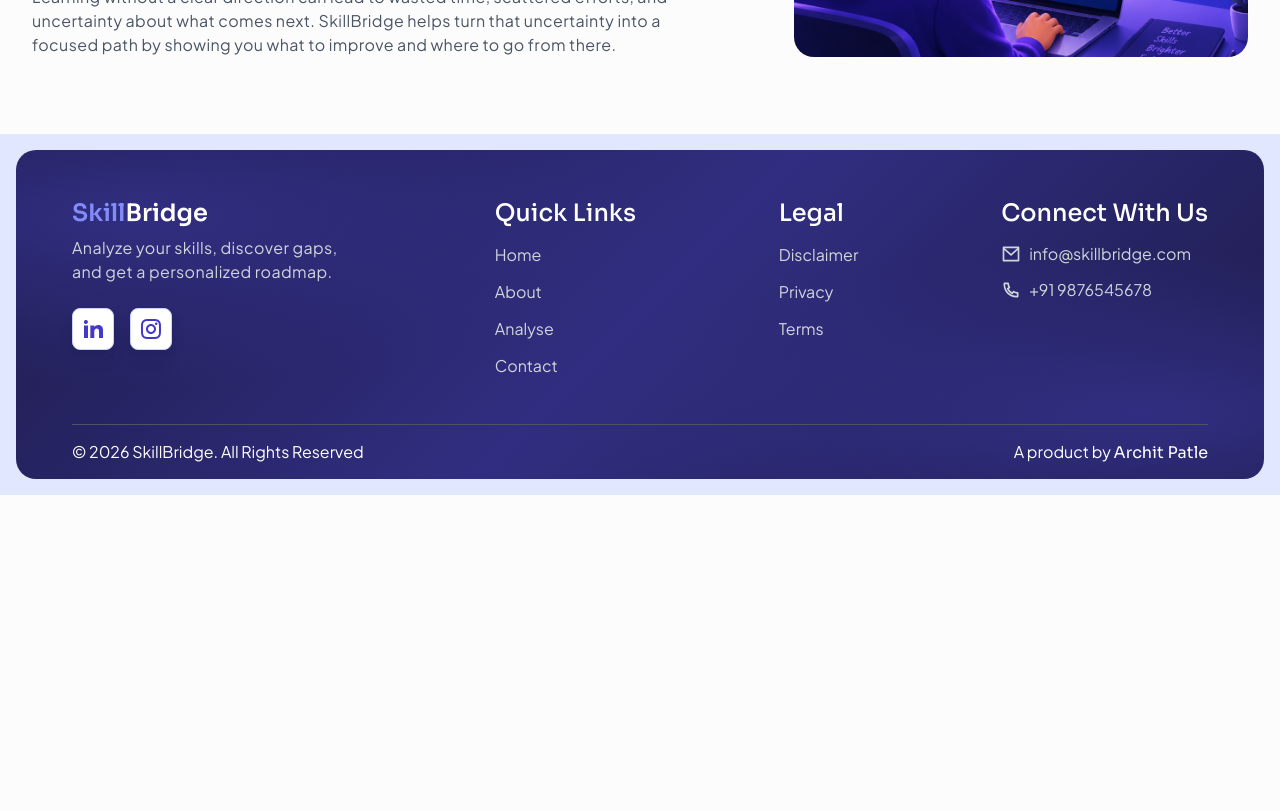
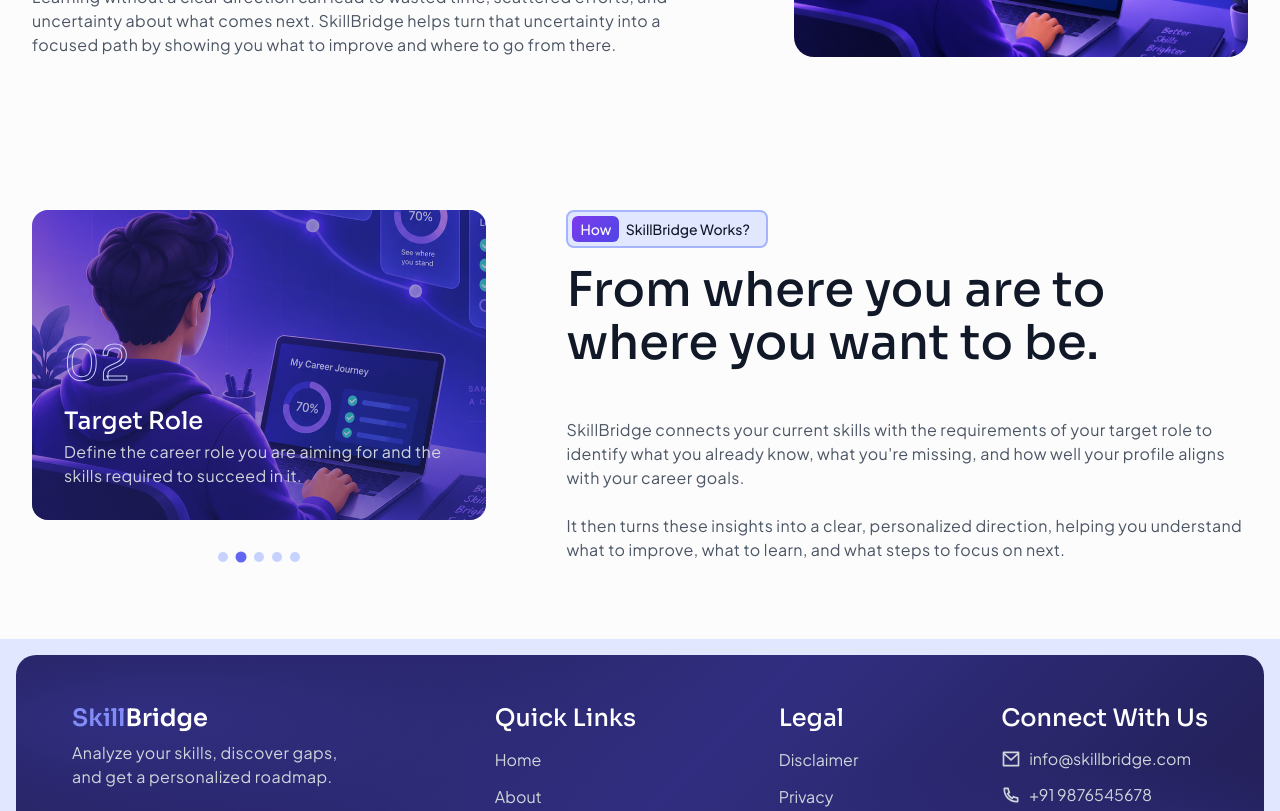
Before and after one commit to architpatle/skill-bridge, a React (Vite) app: page /about in a window 1280 px wide. Shown: the part 1000-1811 px from the top of the page. Before the commit the page ends 1495 px from the top, so only its background shows below. Built offline with nearby package versions, Linux system fonts and the light colour scheme.

Commit message:
Added How Section in About Page

```diff
--- /dev/null
+++ b/src/components/about/How/How.jsx
@@ -0,0 +1,119 @@
+import { useState, useEffect } from 'react'
+
+import styles from './How.module.css'
+
+import Eyebrow from '../../ui/Eyebrow/Eyebrow'
+import HowCard from './HowCard/HowCard';
+
+import {
+    RiUserStarLine,
+    RiBriefcase4Line,
+    RiSearchEyeLine,
+    RiPulseLine,
+    RiRouteLine
+} from "react-icons/ri";
+
+const howData = [
+    {
+        id: 1,
+        icon: RiUserStarLine,
+        heading: 'Your Skills',
+        description: 'Understand your current skills, experience, and capabilities to establish a clear starting point.',
+    },
+    {
+        id: 2,
+        icon: RiBriefcase4Line,
+        heading: 'Target Role',
+        description: 'Define the career role you are aiming for and the skills required to succeed in it.',
+    },
+    {
+        id: 3,
+        icon: RiSearchEyeLine,
+        heading: 'Skill Gap Analysis',
+        description: 'Compare your current abilities with role requirements to uncover the skills you need to strengthen.',
+    },
+    {
+        id: 4,
+        icon: RiPulseLine,
+        heading: 'Readiness Score',
+        description: 'Get a clear measure of how closely your current profile aligns with your target role.',
+    },
+    {
+        id: 5,
+        icon: RiRouteLine,
+        heading: 'Personalized Roadmap',
+        description: 'Turn your skill gaps into a focused learning path that guides you toward becoming job-ready.',
+    },
+]
+
+const How = () => {
+
+    // Carousel Logic [active card track]
+    const [activeIndex, setActiveIndex] = useState(0);
+
+    // auto slide logic for carousel
+    useEffect(() => {
+
+        const timer = setInterval(() => {
+            if (activeIndex < howData.length - 1) {
+                setActiveIndex(activeIndex + 1);
+            } else {
+                setActiveIndex(0);
+            }
+        }, 4000);
+
+        return () => {
+            clearInterval(timer);
+        };
+
+    }, [activeIndex])
+
+    return (
+        <section className={`${styles.how} section-sm `}>
+
+            <div className={`${styles.contentWrapper} container `}>
+
+                <div className={`${styles.contentWrapperInner}  `}>
+
+                    <div className={`${styles.carouselSide}  `}>
+                        <div className={`${styles.carouselWrapper}  `}>
+                            <div style={{ "--activeIndex": activeIndex }} className={`${styles.carouselTrack}  `}>
+
+                                {howData.map((how) => (
+                                    <HowCard number={how.id} icon={how.icon} heading={how.heading} description={how.description} />
+                                ))}
+                            </div>
+                        </div>
+
+                        <div className={`${styles.dotsWrapper} `}>
+                            {howData.map((how, index) => (
+                                <button className={`${styles.dot} ${index === activeIndex ? styles.dotActive : ''}`}
+                                    onClick={() => { setActiveIndex(index) }}></button>
+                            ))}
+                        </div>
+                    </div>
+
+                    <div className={`${styles.content}  `}>
+
+                        {/* Eyebrow  */}
+                        <Eyebrow eyebrowSub="How" eyebrowMain="SkillBridge works?" />
+
+                        <h2 className={`${styles.headingExtra} heading `} >From where you are to where you want to be.</h2>
+
+                        <p className={`${styles.descriptionExtra} description `} >SkillBridge connects your current skills with the requirements of your target role to identify what you already know, what you're missing, and how well your profile aligns with your career goals.
+                            <br /> <br />
+                            It then turns these insights into a clear, personalized direction, helping you understand what to improve, what to learn, and what steps to focus on next.
+
+                        </p>
+
+                    </div>
+
+
+                </div>
+
+            </div>
+        </section>
+    )
+}
+
+export default How
--- /dev/null
+++ b/src/components/about/How/How.module.css
@@ -0,0 +1,150 @@
+.how {
+
+    /* background-color: pink; */
+}
+
+.contentWrapper {
+    /* background-color: aliceblue; */
+}
+
+.contentWrapperInner {
+    /* background-color: salmon; */
+    display: grid;
+    grid-template-columns: 2fr 3fr;
+    gap: var(--space-20);
+
+}
+
+.content {
+    /* background-color: beige; */
+}
+
+.carouselSide {
+    min-width: 0;
+    /* height: 100%; */
+    /* background-color: aqua; */
+    display: flex;
+    flex-direction: column;
+}
+
+.carouselWrapper {
+
+    background-image: url("../../../assets/images/about/why.png");
+    background-size: cover;
+    background-repeat: no-repeat;
+
+    border-radius: var(--radius-xl);
+
+    overflow: hidden;
+    /* height: 100%; */
+
+    flex-grow: 1;
+    display: flex;
+    align-items: end;
+
+    position: relative;
+
+}
+
+.carouselWrapper::after {
+    content: "";
+    inset: 0;
+    background-color: var(--color-primary-900);
+    opacity: 0.4;
+
+    position: absolute;
+    height: 100%;
+    width: 100%;
+}
+
+.carouselTrack>* {
+    z-index: 9;
+}
+
+.carouselTrack {
+    display: flex;
+    /* width: 100%; */
+    gap: var(--space-6);
+    /* background-color: aqua; */
+    min-width: 0;
+}
+
+.carouselTrack>* {
+    flex: 0 0 100%;
+    /*flex: grow shrink basis */
+
+    transform: translateX(calc((-100% - var(--space-6))*var(--activeIndex)));
+
+    transition: all 600ms ease !important;
+}
+
+
+.dotsWrapper {
+    display: flex;
+    gap: var(--space-2);
+    align-items: center;
+    justify-content: center;
+
+
+    margin-top: var(--space-8);
+}
+
+.dotsWrapper .dot {
+    background-color: var(--color-primary-200);
+
+    min-height: auto;
+    height: 10px;
+    width: 10px;
+
+    border-radius: var(--radius-full);
+
+    transition: all 600ms ease !important;
+
+
+}
+
+.dotActive {
+    background-color: var(--color-primary-500) !important;
+    scale: 1.1;
+    transition: all 600ms ease !important;
+
+}
+
+.headingExtra {
+    margin-top: var(--space-4);
+    /* max-width: var(--container-md); */
+}
+
+.descriptionExtra {
+    margin-top: var(--space-12);
+    /* max-width: var(--container-md); */
+
+}
+
+@media (max-width:899px) {
+    .contentWrapperInner {
+        gap: var(--space-12);
+
+    }
+}
+
+@media (max-width:767px) {
+    .contentWrapperInner {
+        grid-template-columns: 1fr;
+
+    }
+
+    .contentWrapperInner .carouselSide{
+        order: 2;
+    }
+
+    .contentWrapperInner .content{
+        order: 1;
+    }
+
+    .descriptionExtra{
+    margin-top: var(--space-6);
+
+    }
+
+}
--- /dev/null
+++ b/src/components/about/How/HowCard/HowCard.jsx
@@ -0,0 +1,31 @@
+import React from 'react'
+
+import styles from './HowCard.module.css'
+
+const HowCard = ({ icon: Icon, heading, description, number }) => {
+    return (
+        <div className={`${styles.howCard}`}>
+            <div className={`${styles.topArea}`}>
+
+                <div className={`${styles.number}`}>
+                    0{number}
+                </div>
+                {/* <div className={`${styles.iconWrapExtra} iconWrap`}>
+                    {Icon && <Icon className={`${styles.iconExtra} icon`} />}
+                </div> */}
+            </div>
+
+            <div className={`${styles.cardContent}`}>
+
+                {/* Card Heading */}
+                <h3 className={`${styles.cardHeadingExtra} cardHeading`} >{heading}</h3>
+
+                {/* Card Description */}
+                <p className={`${styles.descriptionExtra} description`}>{description}</p>
+            </div>
+
+        </div>
+    )
+}
+
+export default HowCard
--- /dev/null
+++ b/src/components/about/How/HowCard/HowCard.module.css
@@ -0,0 +1,59 @@
+.howCard {
+    background-color: transparent;
+    /* border-radius: var(--radius-3xl); */
+
+    padding: var(--space-8);
+
+    /* background-color: pink; */
+    max-width: 100%;
+    display: flex;
+    flex-direction: column;
+    justify-content: end;
+}
+
+.topArea {
+    display: flex;
+    justify-content: space-between;
+    align-items: center;
+    margin-bottom: var(--space-3);
+
+    position: relative;
+}
+
+.topArea .number {
+    font-size: var(--font-size-4xl);
+    font-weight: var(--font-weight-regular);
+    font-family: var(--font-heading);
+
+
+    overflow: hidden;
+
+    color: transparent;
+    -webkit-text-stroke: var(--border-width-thin) var(--color-primary-200);
+    transition: var(--transition-card);
+    transition: all 0.2s ease-in;
+}
+
+.howCard:hover .topArea .number {
+    color: var(--color-primary-700);
+}
+
+.cardContent {
+    /* background-color: yellow; */
+}
+
+.cardContent .cardHeadingExtra {
+    margin-bottom: var(--space-1);
+    color: var(--color-white);
+}
+
+.cardContent .descriptionExtra {
+    color: var(--color-gray-300);
+}
+
+
+@media (max-width: 767px) {
+    .howCard{
+        padding: var(--space-6);
+    }
+}
--- a/src/components/about/Why/Why.module.css
+++ b/src/components/about/Why/Why.module.css
@@ -1,62 +1,38 @@
-.why {
-    /* background-color: aquamarine; */
-}
-
-.contentWrapper {
-    /* background-color: palegoldenrod; */
-}
-
 .headingExtra {
     margin-top: var(--space-4);
     max-width: var(--container-md);
-
-    /* background-color: antiquewhite; */
-
 }
 
-.descriptionExtra{
-    /* background-color: aqua; */
-}
-
-.content{
-    /* background-color: palevioletred; */
-
+.content {
     margin-top: var(--space-12);
 
     display: grid;
     grid-template-columns: 3fr 2fr;
     gap: var(--space-20);
-    /* align-items: center; */
-
 }
 
-.descriptionExtra{
-    /* background-color: orange; */
+.imageWrapper {
+    overflow: hidden;
+    border-radius: var(--radius-2xl);
 }
 
-.imageWrapper{
-    background-color: aqua;
-    overflow: hidden;
-    border-radius: var(--radius-2xl);
-    /* aspect-ratio: 16/9; */
-
-}
-
-.imageWrapper img{
-     width: 100%;
+.imageWrapper img {
+    width: 100%;
     height: 100%;
     object-fit: cover;
 }
 
 @media (max-width:899px) {
-    .content{
+    .content {
         gap: var(--space-12);
     }
 }
 
 @media (max-width:767px) {
-    .content{
+    .content {
         grid-template-columns: 1fr;
-        gap: var(--space-12);
+        margin-top: var(--space-6);
+
     }
+
 }
--- a/src/components/home/HowItWorks/HowItWorksCard/HowItWorksCard.jsx
+++ b/src/components/home/HowItWorks/HowItWorksCard/HowItWorksCard.jsx
@@ -3,7 +3,6 @@
 
 const HowItWorksCard = ({ number, icon: Icon, heading, description }) => {
     return (
-        <div>
             <div className={`${styles.howItWorksCard}`}>
                 <div className={`${styles.topArea}`}>
 
@@ -23,7 +22,6 @@
                     <p className=" description">{description}</p>
                 </div>
             </div>
-        </div>
     )
 }
 
--- a/src/pages/About.jsx
+++ b/src/pages/About.jsx
@@ -2,12 +2,14 @@
 import Hero from '../components/sections/Hero/Hero'
 import heroData from '../data/heroData'
 import Why from '../components/about/Why/Why'
+import How from '../components/about/How/How'
 
 const About = () => {
   return (
     <>
       <Hero data ={heroData.about} />
       <Why />
+      <How />
     </>
   )
 }
```
